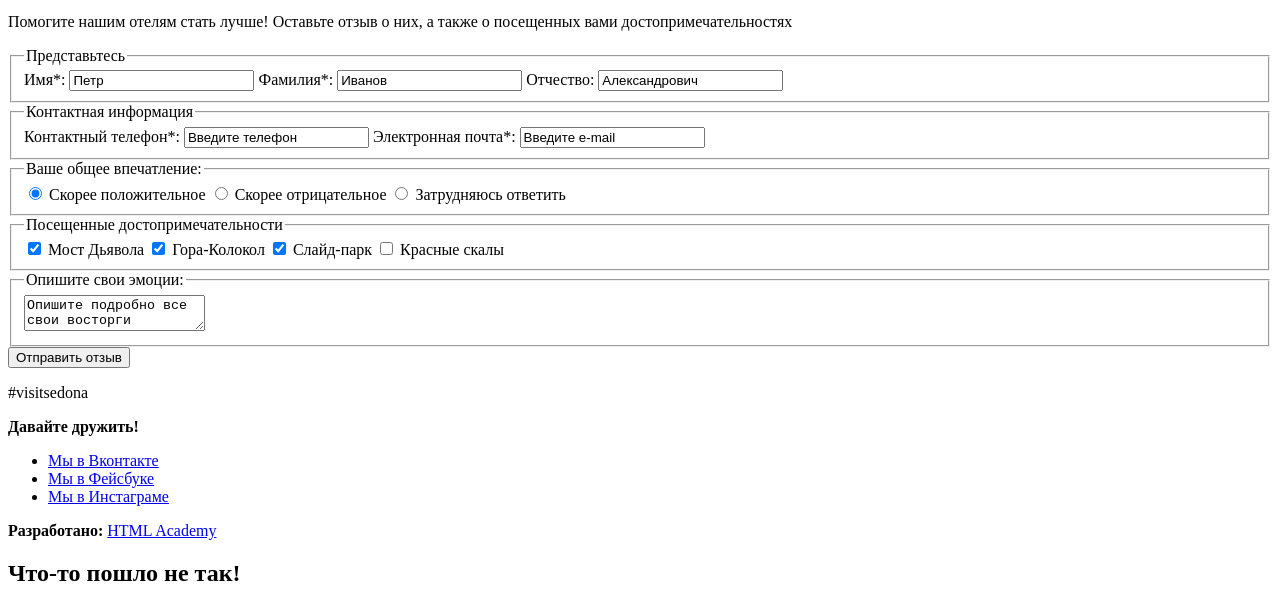
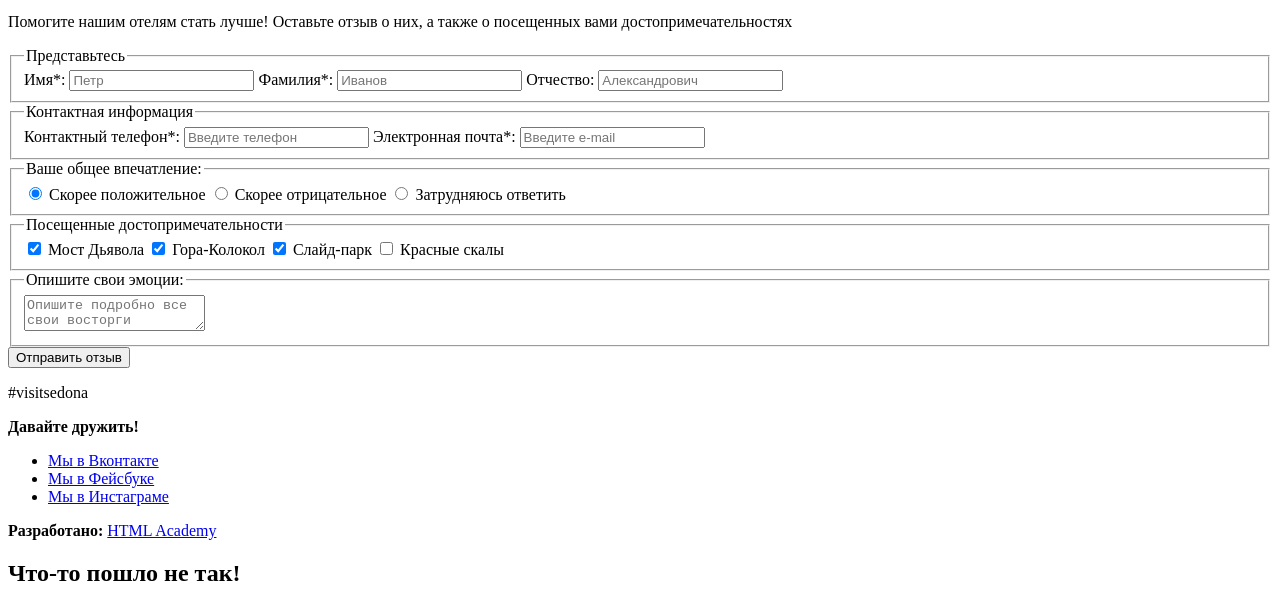
Before and after one commit to Andkov440/329043-sedona-16, a website: page source/form.html in a window 1280 px wide. Shown: the part 489-1093 px from the top of the page. Drawn offline with Linux system fonts and the light colour scheme.

Commit message:
Исправления. 2 задание

```diff
--- a/source/form.html
+++ b/source/form.html
@@ -37,24 +37,24 @@
       <section class="feedback">
         <div class="description">
           <h2 class="description__header">Оставьте свой отзыв</h2>
-          <p class="description__reasons">Помогите нашим отелям стать лучше! Оставьте отзыв о них, а также о посещенных вами достопримечательностях</p>
+          <p class="description__text">Помогите нашим отелям стать лучше! Оставьте отзыв о них, а также о посещенных вами достопримечательностях</p>
         </div>
         <form class="profile" name="profile" method="post" action="https://echo.htmlacademy.ru">
           <fieldset class="profile__item">
             <legend class="profile__caption">Представьтесь</legend>
-            <label class="profile__title" for="name">Имя*:</label>
-            <input class="profile__value" type="text" name="name" id="name" value="Петр" required>
+            <label class="profile__title" for="username">Имя*:</label>
+            <input class="profile__field" type="text" name="username" id="name" placeholder="Петр" required>
             <label class="profile__title" for="surname">Фамилия*:</label>
-            <input class="profile__value" type="text" name="suname" id="surname" value="Иванов" required>
+            <input class="profile__field" type="text" name="suname" id="surname" placeholder="Иванов" required>
             <label class="profile__title" for="patronymic">Отчество:</label>
-            <input class="profile__value" type="text" name="patronymic" id="patronymic" value="Александрович">
+            <input class="profile__field" type="text" name="patronymic" id="patronymic" placeholder="Александрович">
           </fieldset>
           <fieldset class="profile__item">
             <legend class="profile__caption">Контактная информация</legend>
             <label class="profile__title" for="tel">Контактный телефон*:</label>
-            <input class="profile__value" type="tel" name="tel" id="tel" pattern="[0-9]{1}-[0-9]{3}-[0-9]{3}" value="Введите телефон" required>
+            <input class="profile__field" type="tel" name="tel" id="tel" pattern="[0-9]{1}-[0-9]{3}-[0-9]{3}" placeholder="Введите телефон" required>
             <label class="profile__title" for="email">Электронная почта*:</label>
-            <input class="profile__value" type="email" name="email" id="email" value="Введите e-mail" required>
+            <input class="profile__field" type="email" name="email" id="email" placeholder="Введите e-mail" required>
           </fieldset>
           <fieldset class="profile__item">
             <legend class="profile__caption">Ваше общее впечатление:</legend>
@@ -78,7 +78,7 @@
           </fieldset>
           <fieldset class="profile__item">
             <legend class="profile__caption">Опишите свои эмоции:</legend>
-            <textarea class="profile__textarea" name="emotions" id="emotions">Опишите подробно все свои восторги </textarea>
+            <textarea class="profile__textarea" name="emotions" id="emotions" placeholder="Опишите подробно все свои восторги"></textarea>
           </fieldset>
           <button class="profile__button" type="submit">Отправить отзыв</button>
         </form>
```
Also changed, not shown: source/index.html (+2 -1 lines), source/photo.html (+7 -3 lines).
